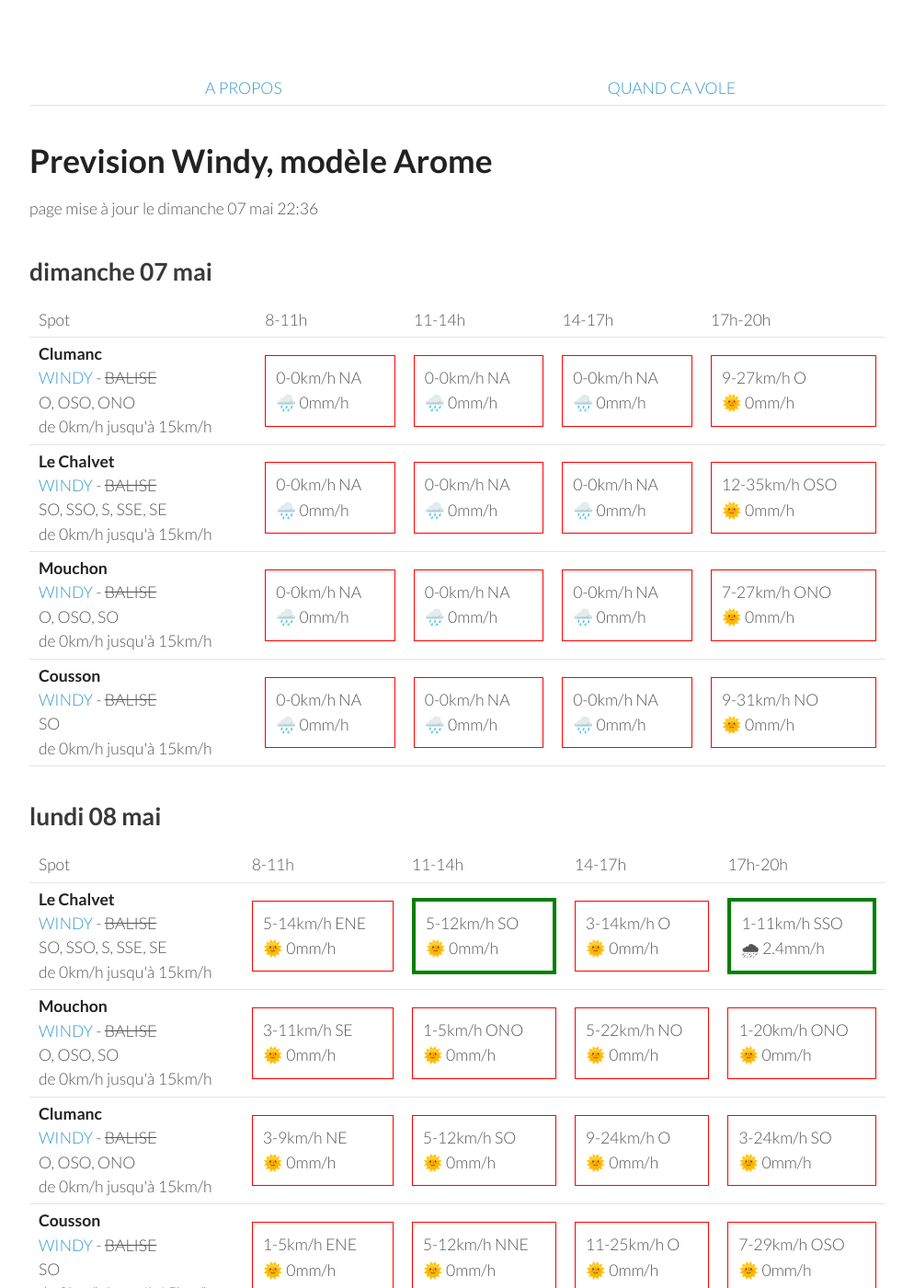
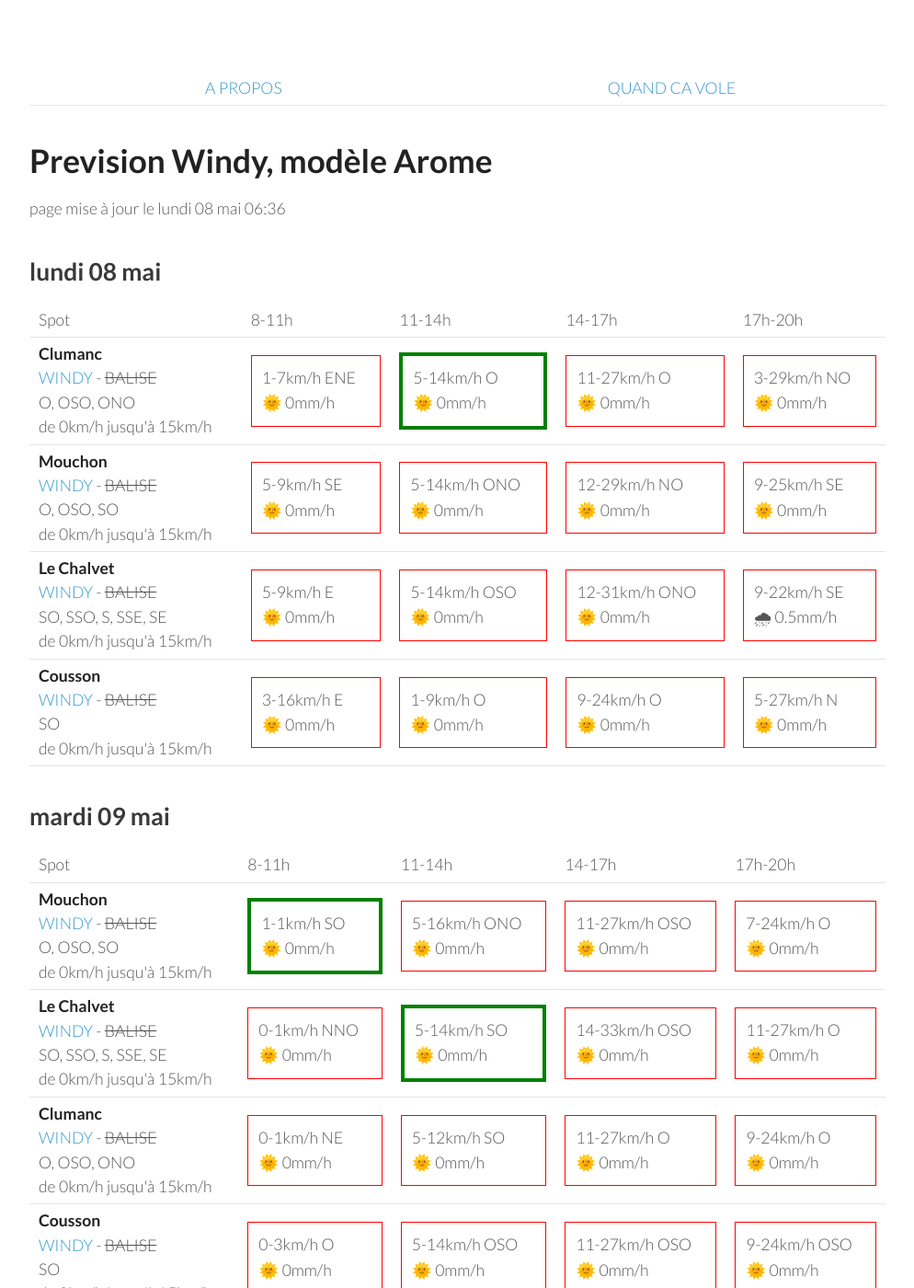
Before and after one commit to parapente-dans-le-nord/parapente-dans-le-nord.github.io, a Jekyll site: the page built from saint_andre.markdown, in a window 1280 px wide and 1400 px high. Shown: the whole window at 92% size, without its empty margins (26-1020 px from the left). Built offline with Jekyll 4.4.1, drawn with Linux system fonts in a browser that asks for light colours; some of the changed text lies outside the part shown.

Commit message:
update index.markdown

```diff
--- a/saint_andre.markdown
+++ b/saint_andre.markdown
@@ -7,9 +7,9 @@ title:  "Tous les spots"
 {: .links}
 
 # Prevision Windy, modèle Arome
-page mise à jour le dimanche 07 mai 22:36
+page mise à jour le lundi 08 mai 06:36
 
-## dimanche 07 mai
+## lundi 08 mai
 
 {::nomarkdown}
 <table>
@@ -24,92 +24,40 @@ page mise à jour le dimanche 07 mai 22:36
 <tr>
         <td><strong>Clumanc</strong><br><a href="https://windy.com/44.027/6.402?43.914,6.403,10,m:eSxaglP">WINDY</a> - <span class="no-balise"> BALISE </span><br> <span class="vent-favorable">O, OSO, ONO</span><br><span class="force-vent">de 0km/h jusqu'à 15km/h</span> </td>
 
-            <td><div class="not-flyable"><p>0-0km/h NA</p><p>🌧️ 0mm/h</p></div></td>
-            <td><div class="not-flyable"><p>0-0km/h NA</p><p>🌧️ 0mm/h</p></div></td>
-            <td><div class="not-flyable"><p>0-0km/h NA</p><p>🌧️ 0mm/h</p></div></td>
-            <td><div class="not-flyable"><p>9-27km/h O</p><p>🌞 0mm/h</p></div></td>
-
-    </tr>
-<tr>
-        <td><strong>Le Chalvet</strong><br><a href="https://windy.com/43.979/6.480?43.866,6.480,10,m:eSsaglX">WINDY</a> - <span class="no-balise"> BALISE </span><br> <span class="vent-favorable">SO, SSO, S, SSE, SE</span><br><span class="force-vent">de 0km/h jusqu'à 15km/h</span> </td>
-
-            <td><div class="not-flyable"><p>0-0km/h NA</p><p>🌧️ 0mm/h</p></div></td>
-            <td><div class="not-flyable"><p>0-0km/h NA</p><p>🌧️ 0mm/h</p></div></td>
-            <td><div class="not-flyable"><p>0-0km/h NA</p><p>🌧️ 0mm/h</p></div></td>
-            <td><div class="not-flyable"><p>12-35km/h OSO</p><p>🌞 0mm/h</p></div></td>
-
-    </tr>
-<tr>
-        <td><strong>Mouchon</strong><br><a href="https://windy.com/43.992/6.424?43.878,6.425,10,m:eSuaglR">WINDY</a> - <span class="no-balise"> BALISE </span><br> <span class="vent-favorable">O, OSO, SO</span><br><span class="force-vent">de 0km/h jusqu'à 15km/h</span> </td>
-
-            <td><div class="not-flyable"><p>0-0km/h NA</p><p>🌧️ 0mm/h</p></div></td>
-            <td><div class="not-flyable"><p>0-0km/h NA</p><p>🌧️ 0mm/h</p></div></td>
-            <td><div class="not-flyable"><p>0-0km/h NA</p><p>🌧️ 0mm/h</p></div></td>
-            <td><div class="not-flyable"><p>7-27km/h ONO</p><p>🌞 0mm/h</p></div></td>
-
-    </tr>
-<tr>
-        <td><strong>Cousson</strong><br><a href="https://windy.com/44.054/6.240?43.940,6.241,10,m:eSAaglz">WINDY</a> - <span class="no-balise"> BALISE </span><br> <span class="vent-favorable">SO</span><br><span class="force-vent">de 0km/h jusqu'à 15km/h</span> </td>
-
-            <td><div class="not-flyable"><p>0-0km/h NA</p><p>🌧️ 0mm/h</p></div></td>
-            <td><div class="not-flyable"><p>0-0km/h NA</p><p>🌧️ 0mm/h</p></div></td>
-            <td><div class="not-flyable"><p>0-0km/h NA</p><p>🌧️ 0mm/h</p></div></td>
-            <td><div class="not-flyable"><p>9-31km/h NO</p><p>🌞 0mm/h</p></div></td>
-
-    </tr>
-
-</tbody>
-</table>
-{:/}
-## lundi 08 mai
-
-{::nomarkdown}
-<table>
-  <tbody>
-    <tr>
-      <td>Spot</td>
-      <td>8-11h</td>
-      <td>11-14h</td>
-      <td>14-17h</td>
-      <td>17h-20h</td>
-    </tr>
-<tr>
-        <td><strong>Le Chalvet</strong><br><a href="https://windy.com/43.979/6.480?43.866,6.480,10,m:eSsaglX">WINDY</a> - <span class="no-balise"> BALISE </span><br> <span class="vent-favorable">SO, SSO, S, SSE, SE</span><br><span class="force-vent">de 0km/h jusqu'à 15km/h</span> </td>
-
-            <td><div class="not-flyable"><p>5-14km/h ENE</p><p>🌞 0mm/h</p></div></td>
-            <td><div class="flyable"><p>5-12km/h SO</p><p>🌞 0mm/h</p></div></td>
-            <td><div class="not-flyable"><p>3-14km/h O</p><p>🌞 0mm/h</p></div></td>
-            <td><div class="flyable"><p>1-11km/h SSO</p><p>🌧 2.4mm/h</p></div></td>
+            <td><div class="not-flyable"><p>1-7km/h ENE</p><p>🌞 0mm/h</p></div></td>
+            <td><div class="flyable"><p>5-14km/h O</p><p>🌞 0mm/h</p></div></td>
+            <td><div class="not-flyable"><p>11-27km/h O</p><p>🌞 0mm/h</p></div></td>
+            <td><div class="not-flyable"><p>3-29km/h NO</p><p>🌞 0mm/h</p></div></td>
 
 
     </tr>
 <tr>
         <td><strong>Mouchon</strong><br><a href="https://windy.com/43.992/6.424?43.878,6.425,10,m:eSuaglR">WINDY</a> - <span class="no-balise"> BALISE </span><br> <span class="vent-favorable">O, OSO, SO</span><br><span class="force-vent">de 0km/h jusqu'à 15km/h</span> </td>
 
-            <td><div class="not-flyable"><p>3-11km/h SE</p><p>🌞 0mm/h</p></div></td>
-            <td><div class="not-flyable"><p>1-5km/h ONO</p><p>🌞 0mm/h</p></div></td>
-            <td><div class="not-flyable"><p>5-22km/h NO</p><p>🌞 0mm/h</p></div></td>
-            <td><div class="not-flyable"><p>1-20km/h ONO</p><p>🌞 0mm/h</p></div></td>
+            <td><div class="not-flyable"><p>5-9km/h SE</p><p>🌞 0mm/h</p></div></td>
+            <td><div class="not-flyable"><p>5-14km/h ONO</p><p>🌞 0mm/h</p></div></td>
+            <td><div class="not-flyable"><p>12-29km/h NO</p><p>🌞 0mm/h</p></div></td>
+            <td><div class="not-flyable"><p>9-25km/h SE</p><p>🌞 0mm/h</p></div></td>
 
 
     </tr>
 <tr>
-        <td><strong>Clumanc</strong><br><a href="https://windy.com/44.027/6.402?43.914,6.403,10,m:eSxaglP">WINDY</a> - <span class="no-balise"> BALISE </span><br> <span class="vent-favorable">O, OSO, ONO</span><br><span class="force-vent">de 0km/h jusqu'à 15km/h</span> </td>
+        <td><strong>Le Chalvet</strong><br><a href="https://windy.com/43.979/6.480?43.866,6.480,10,m:eSsaglX">WINDY</a> - <span class="no-balise"> BALISE </span><br> <span class="vent-favorable">SO, SSO, S, SSE, SE</span><br><span class="force-vent">de 0km/h jusqu'à 15km/h</span> </td>
 
-            <td><div class="not-flyable"><p>3-9km/h NE</p><p>🌞 0mm/h</p></div></td>
-            <td><div class="not-flyable"><p>5-12km/h SO</p><p>🌞 0mm/h</p></div></td>
-            <td><div class="not-flyable"><p>9-24km/h O</p><p>🌞 0mm/h</p></div></td>
-            <td><div class="not-flyable"><p>3-24km/h SO</p><p>🌞 0mm/h</p></div></td>
+            <td><div class="not-flyable"><p>5-9km/h E</p><p>🌞 0mm/h</p></div></td>
+            <td><div class="not-flyable"><p>5-14km/h OSO</p><p>🌞 0mm/h</p></div></td>
+            <td><div class="not-flyable"><p>12-31km/h ONO</p><p>🌞 0mm/h</p></div></td>
+            <td><div class="not-flyable"><p>9-22km/h SE</p><p>🌧 0.5mm/h</p></div></td>
 
 
     </tr>
 <tr>
         <td><strong>Cousson</strong><br><a href="https://windy.com/44.054/6.240?43.940,6.241,10,m:eSAaglz">WINDY</a> - <span class="no-balise"> BALISE </span><br> <span class="vent-favorable">SO</span><br><span class="force-vent">de 0km/h jusqu'à 15km/h</span> </td>
 
-            <td><div class="not-flyable"><p>1-5km/h ENE</p><p>🌞 0mm/h</p></div></td>
-            <td><div class="not-flyable"><p>5-12km/h NNE</p><p>🌞 0mm/h</p></div></td>
-            <td><div class="not-flyable"><p>11-25km/h O</p><p>🌞 0mm/h</p></div></td>
-            <td><div class="not-flyable"><p>7-29km/h OSO</p><p>🌞 0mm/h</p></div></td>
+            <td><div class="not-flyable"><p>3-16km/h E</p><p>🌞 0mm/h</p></div></td>
+            <td><div class="not-flyable"><p>1-9km/h O</p><p>🌞 0mm/h</p></div></td>
+            <td><div class="not-flyable"><p>9-24km/h O</p><p>🌞 0mm/h</p></div></td>
+            <td><div class="not-flyable"><p>5-27km/h N</p><p>🌞 0mm/h</p></div></td>
 
 
     </tr>
@@ -132,40 +80,40 @@ page mise à jour le dimanche 07 mai 22:36
 <tr>
         <td><strong>Mouchon</strong><br><a href="https://windy.com/43.992/6.424?43.878,6.425,10,m:eSuaglR">WINDY</a> - <span class="no-balise"> BALISE </span><br> <span class="vent-favorable">O, OSO, SO</span><br><span class="force-vent">de 0km/h jusqu'à 15km/h</span> </td>
 
-            <td><div class="flyable"><p>1-1km/h OSO</p><p>🌞 0mm/h</p></div></td>
-            <td><div class="not-flyable"><p>9-24km/h OSO</p><p>🌧 0.3mm/h</p></div></td>
-            <td><div class="not-flyable"><p>11-31km/h OSO</p><p>🌧 1.1mm/h</p></div></td>
-            <td><div class="not-flyable"><p>9-37km/h OSO</p><p>🌧 1.3mm/h</p></div></td>
+            <td><div class="flyable"><p>1-1km/h SO</p><p>🌞 0mm/h</p></div></td>
+            <td><div class="not-flyable"><p>5-16km/h ONO</p><p>🌞 0mm/h</p></div></td>
+            <td><div class="not-flyable"><p>11-27km/h OSO</p><p>🌞 0mm/h</p></div></td>
+            <td><div class="not-flyable"><p>7-24km/h O</p><p>🌞 0mm/h</p></div></td>
+
+
+    </tr>
+<tr>
+        <td><strong>Le Chalvet</strong><br><a href="https://windy.com/43.979/6.480?43.866,6.480,10,m:eSsaglX">WINDY</a> - <span class="no-balise"> BALISE </span><br> <span class="vent-favorable">SO, SSO, S, SSE, SE</span><br><span class="force-vent">de 0km/h jusqu'à 15km/h</span> </td>
+
+            <td><div class="not-flyable"><p>0-1km/h NNO</p><p>🌞 0mm/h</p></div></td>
+            <td><div class="flyable"><p>5-14km/h SO</p><p>🌞 0mm/h</p></div></td>
+            <td><div class="not-flyable"><p>14-33km/h OSO</p><p>🌞 0mm/h</p></div></td>
+            <td><div class="not-flyable"><p>11-27km/h O</p><p>🌞 0mm/h</p></div></td>
+
+
+    </tr>
+<tr>
+        <td><strong>Clumanc</strong><br><a href="https://windy.com/44.027/6.402?43.914,6.403,10,m:eSxaglP">WINDY</a> - <span class="no-balise"> BALISE </span><br> <span class="vent-favorable">O, OSO, ONO</span><br><span class="force-vent">de 0km/h jusqu'à 15km/h</span> </td>
+
+            <td><div class="not-flyable"><p>0-1km/h NE</p><p>🌞 0mm/h</p></div></td>
+            <td><div class="not-flyable"><p>5-12km/h SO</p><p>🌞 0mm/h</p></div></td>
+            <td><div class="not-flyable"><p>11-27km/h O</p><p>🌞 0mm/h</p></div></td>
+            <td><div class="not-flyable"><p>9-24km/h O</p><p>🌞 0mm/h</p></div></td>
 
 
     </tr>
 <tr>
         <td><strong>Cousson</strong><br><a href="https://windy.com/44.054/6.240?43.940,6.241,10,m:eSAaglz">WINDY</a> - <span class="no-balise"> BALISE </span><br> <span class="vent-favorable">SO</span><br><span class="force-vent">de 0km/h jusqu'à 15km/h</span> </td>
 
-            <td><div class="not-flyable"><p>0-3km/h NE</p><p>🌞 0mm/h</p></div></td>
-            <td><div class="not-flyable"><p>7-20km/h SO</p><p>🌞 0mm/h</p></div></td>
-            <td><div class="not-flyable"><p>12-33km/h SO</p><p>🌧 0.8mm/h</p></div></td>
-            <td><div class="not-flyable"><p>12-38km/h SO</p><p>🌧 0.7mm/h</p></div></td>
-
-
-    </tr>
-<tr>
-        <td><strong>Le Chalvet</strong><br><a href="https://windy.com/43.979/6.480?43.866,6.480,10,m:eSsaglX">WINDY</a> - <span class="no-balise"> BALISE </span><br> <span class="vent-favorable">SO, SSO, S, SSE, SE</span><br><span class="force-vent">de 0km/h jusqu'à 15km/h</span> </td>
-
-            <td><div class="not-flyable"><p>0-1km/h E</p><p>🌞 0mm/h</p></div></td>
-            <td><div class="not-flyable"><p>9-24km/h OSO</p><p>🌧 0.2mm/h</p></div></td>
-            <td><div class="not-flyable"><p>11-31km/h OSO</p><p>🌧 0.7mm/h</p></div></td>
-            <td><div class="not-flyable"><p>9-35km/h OSO</p><p>🌧 1.5mm/h</p></div></td>
-
-
-    </tr>
-<tr>
-        <td><strong>Clumanc</strong><br><a href="https://windy.com/44.027/6.402?43.914,6.403,10,m:eSxaglP">WINDY</a> - <span class="no-balise"> BALISE </span><br> <span class="vent-favorable">O, OSO, ONO</span><br><span class="force-vent">de 0km/h jusqu'à 15km/h</span> </td>
-
-            <td><div class="not-flyable"><p>1-3km/h N</p><p>🌞 0mm/h</p></div></td>
-            <td><div class="not-flyable"><p>7-24km/h OSO</p><p>🌧 0.3mm/h</p></div></td>
-            <td><div class="not-flyable"><p>11-31km/h OSO</p><p>🌧 1.1mm/h</p></div></td>
-            <td><div class="not-flyable"><p>11-37km/h OSO</p><p>🌧 1.3mm/h</p></div></td>
+            <td><div class="not-flyable"><p>0-3km/h O</p><p>🌞 0mm/h</p></div></td>
+            <td><div class="not-flyable"><p>5-14km/h OSO</p><p>🌞 0mm/h</p></div></td>
+            <td><div class="not-flyable"><p>11-27km/h OSO</p><p>🌞 0mm/h</p></div></td>
+            <td><div class="not-flyable"><p>9-24km/h OSO</p><p>🌞 0mm/h</p></div></td>
 
 
     </tr>
@@ -188,10 +136,10 @@ page mise à jour le dimanche 07 mai 22:36
 <tr>
         <td><strong>Mouchon</strong><br><a href="https://windy.com/43.992/6.424?43.878,6.425,10,m:eSuaglR">WINDY</a> - <span class="no-balise"> BALISE </span><br> <span class="vent-favorable">O, OSO, SO</span><br><span class="force-vent">de 0km/h jusqu'à 15km/h</span> </td>
 
-            <td><div class="not-flyable"><p>12-37km/h ONO</p><p>🌞 0mm/h</p></div></td>
-            <td><div class="not-flyable"><p>14-42km/h NO</p><p>🌞 0mm/h</p></div></td>
+            <td><div class="not-flyable"><p>12-37km/h NO</p><p>🌞 0mm/h</p></div></td>
+            <td><div class="not-flyable"><p>14-40km/h NO</p><p>🌞 0mm/h</p></div></td>
             <td><div class="not-flyable"><p>16-44km/h ONO</p><p>🌞 0mm/h</p></div></td>
-            <td><div class="not-flyable"><p>16-46km/h ONO</p><p>🌞 0mm/h</p></div></td>
+            <td><div class="not-flyable"><p>16-50km/h ONO</p><p>🌞 0mm/h</p></div></td>
 
 
     </tr>
@@ -201,27 +149,27 @@ page mise à jour le dimanche 07 mai 22:36
             <td><div class="not-flyable"><p>11-35km/h NO</p><p>🌞 0mm/h</p></div></td>
             <td><div class="not-flyable"><p>14-40km/h NO</p><p>🌞 0mm/h</p></div></td>
             <td><div class="not-flyable"><p>16-44km/h ONO</p><p>🌞 0mm/h</p></div></td>
-            <td><div class="not-flyable"><p>16-46km/h ONO</p><p>🌞 0mm/h</p></div></td>
+            <td><div class="not-flyable"><p>18-50km/h ONO</p><p>🌞 0mm/h</p></div></td>
 
 
     </tr>
 <tr>
         <td><strong>Le Chalvet</strong><br><a href="https://windy.com/43.979/6.480?43.866,6.480,10,m:eSsaglX">WINDY</a> - <span class="no-balise"> BALISE </span><br> <span class="vent-favorable">SO, SSO, S, SSE, SE</span><br><span class="force-vent">de 0km/h jusqu'à 15km/h</span> </td>
 
-            <td><div class="not-flyable"><p>12-37km/h ONO</p><p>🌞 0mm/h</p></div></td>
-            <td><div class="not-flyable"><p>14-40km/h NO</p><p>🌞 0mm/h</p></div></td>
-            <td><div class="not-flyable"><p>16-46km/h ONO</p><p>🌞 0mm/h</p></div></td>
-            <td><div class="not-flyable"><p>14-48km/h ONO</p><p>🌞 0mm/h</p></div></td>
+            <td><div class="not-flyable"><p>12-37km/h NO</p><p>🌞 0mm/h</p></div></td>
+            <td><div class="not-flyable"><p>14-40km/h ONO</p><p>🌞 0mm/h</p></div></td>
+            <td><div class="not-flyable"><p>18-46km/h ONO</p><p>🌞 0mm/h</p></div></td>
+            <td><div class="not-flyable"><p>14-51km/h ONO</p><p>🌞 0mm/h</p></div></td>
 
 
     </tr>
 <tr>
         <td><strong>Cousson</strong><br><a href="https://windy.com/44.054/6.240?43.940,6.241,10,m:eSAaglz">WINDY</a> - <span class="no-balise"> BALISE </span><br> <span class="vent-favorable">SO</span><br><span class="force-vent">de 0km/h jusqu'à 15km/h</span> </td>
 
-            <td><div class="not-flyable"><p>9-29km/h NO</p><p>🌞 0mm/h</p></div></td>
-            <td><div class="not-flyable"><p>14-40km/h NO</p><p>🌞 0mm/h</p></div></td>
+            <td><div class="not-flyable"><p>11-31km/h NO</p><p>🌞 0mm/h</p></div></td>
+            <td><div class="not-flyable"><p>14-38km/h NO</p><p>🌞 0mm/h</p></div></td>
             <td><div class="not-flyable"><p>18-46km/h NO</p><p>🌞 0mm/h</p></div></td>
-            <td><div class="not-flyable"><p>16-48km/h NO</p><p>🌞 0mm/h</p></div></td>
+            <td><div class="not-flyable"><p>18-48km/h NO</p><p>🌞 0mm/h</p></div></td>
 
 
     </tr>
@@ -242,20 +190,10 @@ page mise à jour le dimanche 07 mai 22:36
       <td>17h-20h</td>
     </tr>
 <tr>
-        <td><strong>Clumanc</strong><br><a href="https://windy.com/44.027/6.402?43.914,6.403,10,m:eSxaglP">WINDY</a> - <span class="no-balise"> BALISE </span><br> <span class="vent-favorable">O, OSO, ONO</span><br><span class="force-vent">de 0km/h jusqu'à 15km/h</span> </td>
-
-            <td><div class="not-flyable"><p>0-18km/h O</p><p>🌧 1mm/h</p></div></td>
-            <td><div class="not-flyable"><p>5-20km/h OSO</p><p>🌧 1.2mm/h</p></div></td>
-            <td><div class="not-flyable"><p>3-20km/h ESE</p><p>🌧 2.6mm/h</p></div></td>
-            <td><div class="not-flyable"><p>11-31km/h OSO</p><p>🌧 2.4mm/h</p></div></td>
-
-
-    </tr>
-<tr>
         <td><strong>Le Chalvet</strong><br><a href="https://windy.com/43.979/6.480?43.866,6.480,10,m:eSsaglX">WINDY</a> - <span class="no-balise"> BALISE </span><br> <span class="vent-favorable">SO, SSO, S, SSE, SE</span><br><span class="force-vent">de 0km/h jusqu'à 15km/h</span> </td>
 
-            <td><div class="not-flyable"><p>1-16km/h O</p><p>🌧 1.3mm/h</p></div></td>
-            <td><div class="not-flyable"><p>5-22km/h SO</p><p>🌧 1.6mm/h</p></div></td>
+            <td><div class="flyable"><p>1-12km/h SE</p><p>🌧 1.9mm/h</p></div></td>
+            <td><div class="not-flyable"><p>7-24km/h SO</p><p>🌧 0.5mm/h</p></div></td>
             <td><div class="not-flyable"><p>3-20km/h ESE</p><p>🌧 4.1mm/h</p></div></td>
             <td><div class="not-flyable"><p>7-25km/h OSO</p><p>🌧 1.8mm/h</p></div></td>
 
@@ -264,18 +202,28 @@ page mise à jour le dimanche 07 mai 22:36
 <tr>
         <td><strong>Mouchon</strong><br><a href="https://windy.com/43.992/6.424?43.878,6.425,10,m:eSuaglR">WINDY</a> - <span class="no-balise"> BALISE </span><br> <span class="vent-favorable">O, OSO, SO</span><br><span class="force-vent">de 0km/h jusqu'à 15km/h</span> </td>
 
-            <td><div class="not-flyable"><p>0-18km/h ONO</p><p>🌧 1.1mm/h</p></div></td>
-            <td><div class="not-flyable"><p>5-22km/h OSO</p><p>🌧 1.4mm/h</p></div></td>
+            <td><div class="not-flyable"><p>1-12km/h ESE</p><p>🌧 1.5mm/h</p></div></td>
+            <td><div class="not-flyable"><p>9-25km/h OSO</p><p>🌧 0.4mm/h</p></div></td>
             <td><div class="not-flyable"><p>3-20km/h E</p><p>🌧 3.6mm/h</p></div></td>
             <td><div class="not-flyable"><p>9-29km/h OSO</p><p>🌧 2.3mm/h</p></div></td>
 
 
     </tr>
 <tr>
+        <td><strong>Clumanc</strong><br><a href="https://windy.com/44.027/6.402?43.914,6.403,10,m:eSxaglP">WINDY</a> - <span class="no-balise"> BALISE </span><br> <span class="vent-favorable">O, OSO, ONO</span><br><span class="force-vent">de 0km/h jusqu'à 15km/h</span> </td>
+
+            <td><div class="not-flyable"><p>1-12km/h ESE</p><p>🌧 2mm/h</p></div></td>
+            <td><div class="not-flyable"><p>9-25km/h OSO</p><p>🌧 0.3mm/h</p></div></td>
+            <td><div class="not-flyable"><p>3-20km/h ESE</p><p>🌧 2.6mm/h</p></div></td>
+            <td><div class="not-flyable"><p>11-31km/h OSO</p><p>🌧 2.4mm/h</p></div></td>
+
+
+    </tr>
+<tr>
         <td><strong>Cousson</strong><br><a href="https://windy.com/44.054/6.240?43.940,6.241,10,m:eSAaglz">WINDY</a> - <span class="no-balise"> BALISE </span><br> <span class="vent-favorable">SO</span><br><span class="force-vent">de 0km/h jusqu'à 15km/h</span> </td>
 
-            <td><div class="not-flyable"><p>1-14km/h E</p><p>🌧 0.8mm/h</p></div></td>
-            <td><div class="not-flyable"><p>3-16km/h O</p><p>🌧 0.4mm/h</p></div></td>
+            <td><div class="not-flyable"><p>1-11km/h NNE</p><p>🌧 1.8mm/h</p></div></td>
+            <td><div class="not-flyable"><p>7-22km/h OSO</p><p>🌧 0.2mm/h</p></div></td>
             <td><div class="not-flyable"><p>3-22km/h O</p><p>🌧 0.3mm/h</p></div></td>
             <td><div class="not-flyable"><p>5-31km/h O</p><p>🌧 2.4mm/h</p></div></td>
 
```
